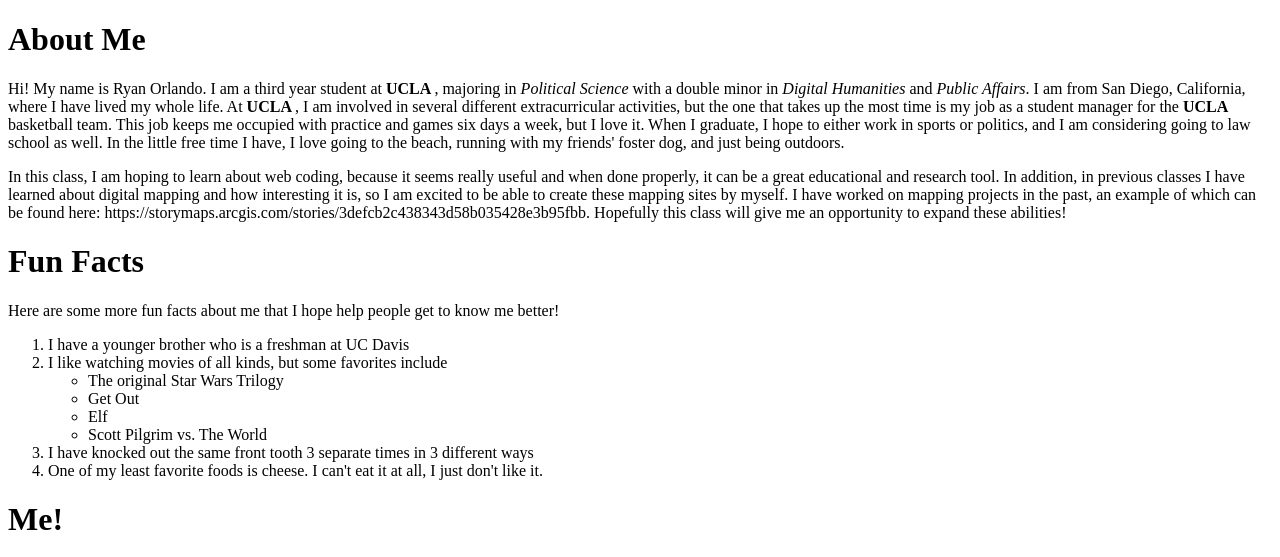
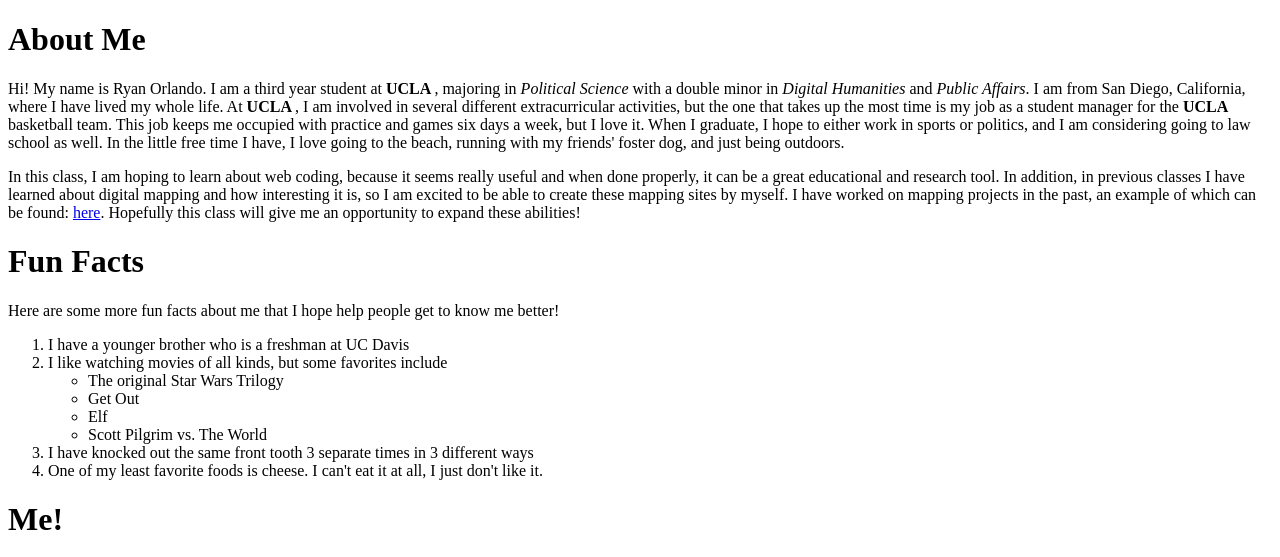
Before and after one commit to ryanorlando/Dh151, a plain HTML site: page Week1/aboutme.html in a window 1280 px wide. Shown: the top 557 px of the page. Drawn offline with Linux system fonts and the light colour scheme.

Commit message:
About Me

```diff
--- a/Week1/aboutme.html
+++ b/Week1/aboutme.html
@@ -19,7 +19,7 @@
             In this class, I am hoping to learn about web coding, because it seems really useful and when done properly, it can be
             a great educational and research tool. In addition, in previous classes I have learned about digital mapping and how
             interesting it is, so I am excited to be able to create these mapping sites by myself. I have worked on mapping projects
-            in the past, an example of which can be found here: <a> https://storymaps.arcgis.com/stories/3defcb2c438343d58b035428e3b95fbb</a>.
+            in the past, an example of which can be found: <a href = "https://storymaps.arcgis.com/stories/3defcb2c438343d58b035428e3b95fbb"> here</a>.
             Hopefully this class will give me an opportunity to expand these abilities!
 
         </p>
```
